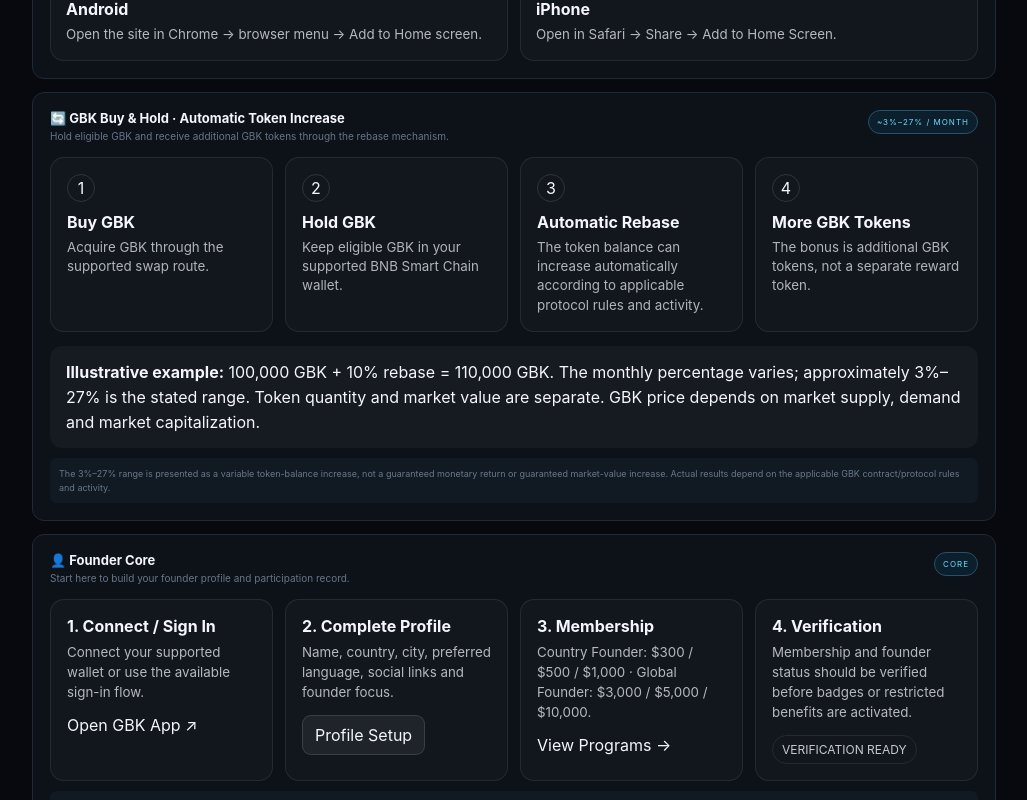
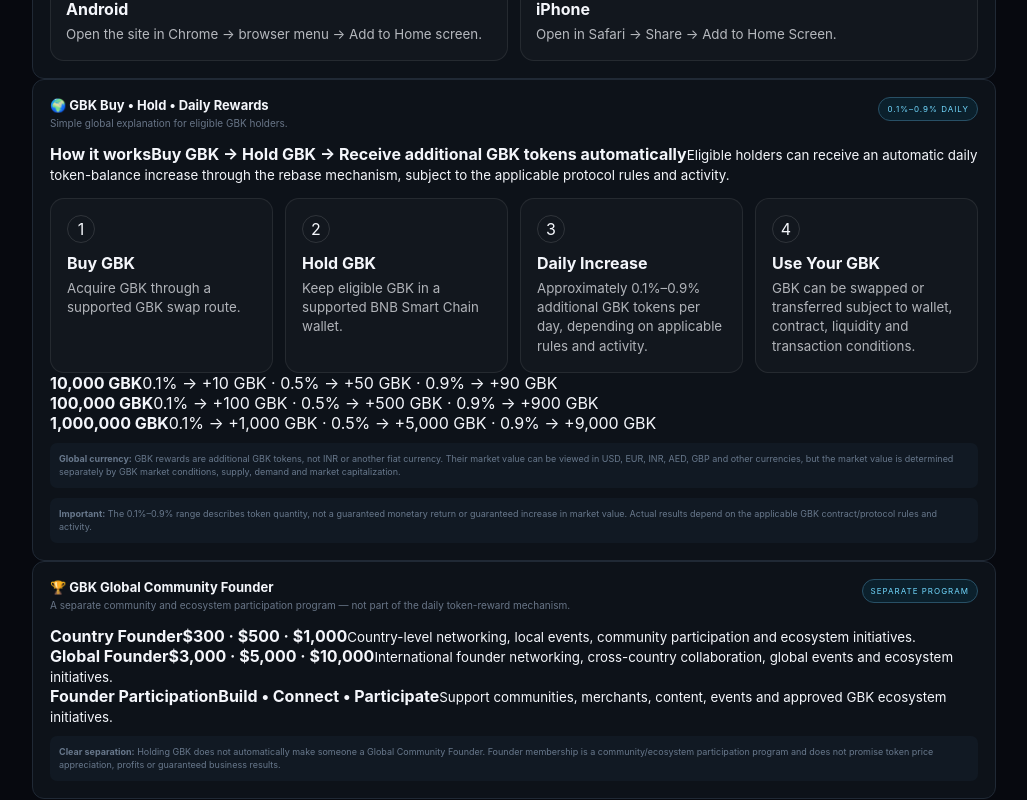
Before and after one commit to crasyads-ui/gbk-global-founder-community, a Next.js app: page / in a window 1280 px wide. Shown: the part 1600-2400 px from the top of the page, without its empty margins (250-1277 px from the left). Built offline with nearby package versions, Linux system fonts and the light colour scheme.

Commit message:
Add clear GBK daily rewards and separate founder program

```diff
--- a/app/page.tsx
+++ b/app/page.tsx
@@ -99,16 +99,42 @@ export default function Home() {
 
         <section className="panel installPanel" id="install"><div className="panelHead"><div><h3>📲 Install GBK Founder</h3><p>Add this website to your phone home screen for quick access.</p></div><span className="badge">PWA</span></div><div className="installGrid"><div><b>Android</b><small>Open the site in Chrome → browser menu → Add to Home screen.</small></div><div><b>iPhone</b><small>Open in Safari → Share → Add to Home Screen.</small></div></div></section>
 
-        <section className="panel rebasePanel" id="rebase">
-          <div className="panelHead"><div><h3>🔄 GBK Buy & Hold · Automatic Token Increase</h3><p>Hold eligible GBK and receive additional GBK tokens through the rebase mechanism.</p></div><span className="badge">~3%–27% / MONTH</span></div>
+        <section className="panel dailyRewardsPanel" id="daily-rewards">
+          <div className="panelHead">
+            <div><h3>🌍 GBK Buy • Hold • Daily Rewards</h3><p>Simple global explanation for eligible GBK holders.</p></div>
+            <span className="badge">0.1%–0.9% DAILY</span>
+          </div>
+          <div className="dailyHero">
+            <b>How it works</b>
+            <strong>Buy GBK → Hold GBK → Receive additional GBK tokens automatically</strong>
+            <small>Eligible holders can receive an automatic daily token-balance increase through the rebase mechanism, subject to the applicable protocol rules and activity.</small>
+          </div>
           <div className="rebaseGrid">
-            <div className="rebaseCard"><span>1</span><b>Buy GBK</b><small>Acquire GBK through the supported swap route.</small></div>
-            <div className="rebaseCard"><span>2</span><b>Hold GBK</b><small>Keep eligible GBK in your supported BNB Smart Chain wallet.</small></div>
-            <div className="rebaseCard"><span>3</span><b>Automatic Rebase</b><small>The token balance can increase automatically according to applicable protocol rules and activity.</small></div>
-            <div className="rebaseCard"><span>4</span><b>More GBK Tokens</b><small>The bonus is additional GBK tokens, not a separate reward token.</small></div>
+            <div className="rebaseCard"><span>1</span><b>Buy GBK</b><small>Acquire GBK through a supported GBK swap route.</small></div>
+            <div className="rebaseCard"><span>2</span><b>Hold GBK</b><small>Keep eligible GBK in a supported BNB Smart Chain wallet.</small></div>
+            <div className="rebaseCard"><span>3</span><b>Daily Increase</b><small>Approximately 0.1%–0.9% additional GBK tokens per day, depending on applicable rules and activity.</small></div>
+            <div className="rebaseCard"><span>4</span><b>Use Your GBK</b><small>GBK can be swapped or transferred subject to wallet, contract, liquidity and transaction conditions.</small></div>
           </div>
-          <div className="rebaseExample"><b>Illustrative example:</b> 100,000 GBK + 10% rebase = 110,000 GBK. The monthly percentage varies; approximately 3%–27% is the stated range. Token quantity and market value are separate. GBK price depends on market supply, demand and market capitalization.</div>
-          <div className="notice">The 3%–27% range is presented as a variable token-balance increase, not a guaranteed monetary return or guaranteed market-value increase. Actual results depend on the applicable GBK contract/protocol rules and activity.</div>
+          <div className="dailyExamples">
+            <div><b>10,000 GBK</b><span>0.1% → +10 GBK · 0.5% → +50 GBK · 0.9% → +90 GBK</span></div>
+            <div><b>100,000 GBK</b><span>0.1% → +100 GBK · 0.5% → +500 GBK · 0.9% → +900 GBK</span></div>
+            <div><b>1,000,000 GBK</b><span>0.1% → +1,000 GBK · 0.5% → +5,000 GBK · 0.9% → +9,000 GBK</span></div>
+          </div>
+          <div className="notice"><b>Global currency:</b> GBK rewards are additional GBK tokens, not INR or another fiat currency. Their market value can be viewed in USD, EUR, INR, AED, GBP and other currencies, but the market value is determined separately by GBK market conditions, supply, demand and market capitalization.</div>
+          <div className="notice"><b>Important:</b> The 0.1%–0.9% range describes token quantity, not a guaranteed monetary return or guaranteed increase in market value. Actual results depend on the applicable GBK contract/protocol rules and activity.</div>
+        </section>
+
+        <section className="panel founderSeparatePanel" id="global-founder">
+          <div className="panelHead">
+            <div><h3>🏆 GBK Global Community Founder</h3><p>A separate community and ecosystem participation program — not part of the daily token-reward mechanism.</p></div>
+            <span className="badge">SEPARATE PROGRAM</span>
+          </div>
+          <div className="separateGrid">
+            <div className="separateCard"><b>Country Founder</b><strong>$300 · $500 · $1,000</strong><small>Country-level networking, local events, community participation and ecosystem initiatives.</small></div>
+            <div className="separateCard"><b>Global Founder</b><strong>$3,000 · $5,000 · $10,000</strong><small>International founder networking, cross-country collaboration, global events and ecosystem initiatives.</small></div>
+            <div className="separateCard"><b>Founder Participation</b><strong>Build • Connect • Participate</strong><small>Support communities, merchants, content, events and approved GBK ecosystem initiatives.</small></div>
+          </div>
+          <div className="notice"><b>Clear separation:</b> Holding GBK does not automatically make someone a Global Community Founder. Founder membership is a community/ecosystem participation program and does not promise token price appreciation, profits or guaranteed business results.</div>
         </section>
 
         <section className="panel founderCore" id="founder-core"><div className="panelHead"><div><h3>👤 Founder Core</h3><p>Start here to build your founder profile and participation record.</p></div><span className="badge">CORE</span></div><div className="coreGrid"><div className="coreCard"><b>1. Connect / Sign In</b><small>Connect your supported wallet or use the available sign-in flow.</small><a href="https://app.gbkai.com" target="_blank" rel="noreferrer">Open GBK App ↗</a></div><div className="coreCard"><b>2. Complete Profile</b><small>Name, country, city, preferred language, social links and founder focus.</small><button className="hubBtn" type="button">Profile Setup</button></div><div className="coreCard"><b>3. Membership</b><small>Country Founder: $300 / $500 / $1,000 · Global Founder: $3,000 / $5,000 / $10,000.</small><a href="#programs">View Programs →</a></div><div className="coreCard"><b>4. Verification</b><small>Membership and founder status should be verified before badges or restricted benefits are activated.</small><span className="statusPill">VERIFICATION READY</span></div></div><div className="notice">Membership is community/ecosystem participation. Prices, eligibility, verification and benefits should follow the published program terms.</div></section>
```
